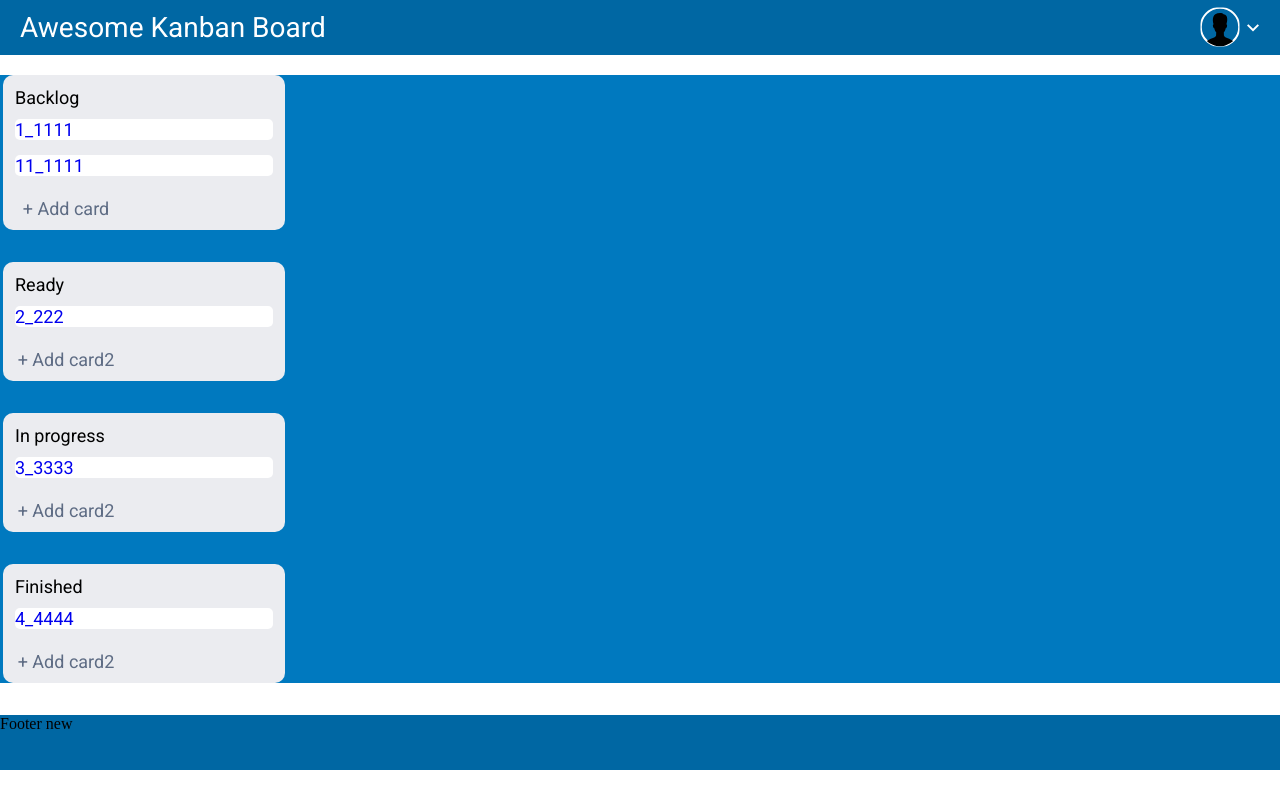
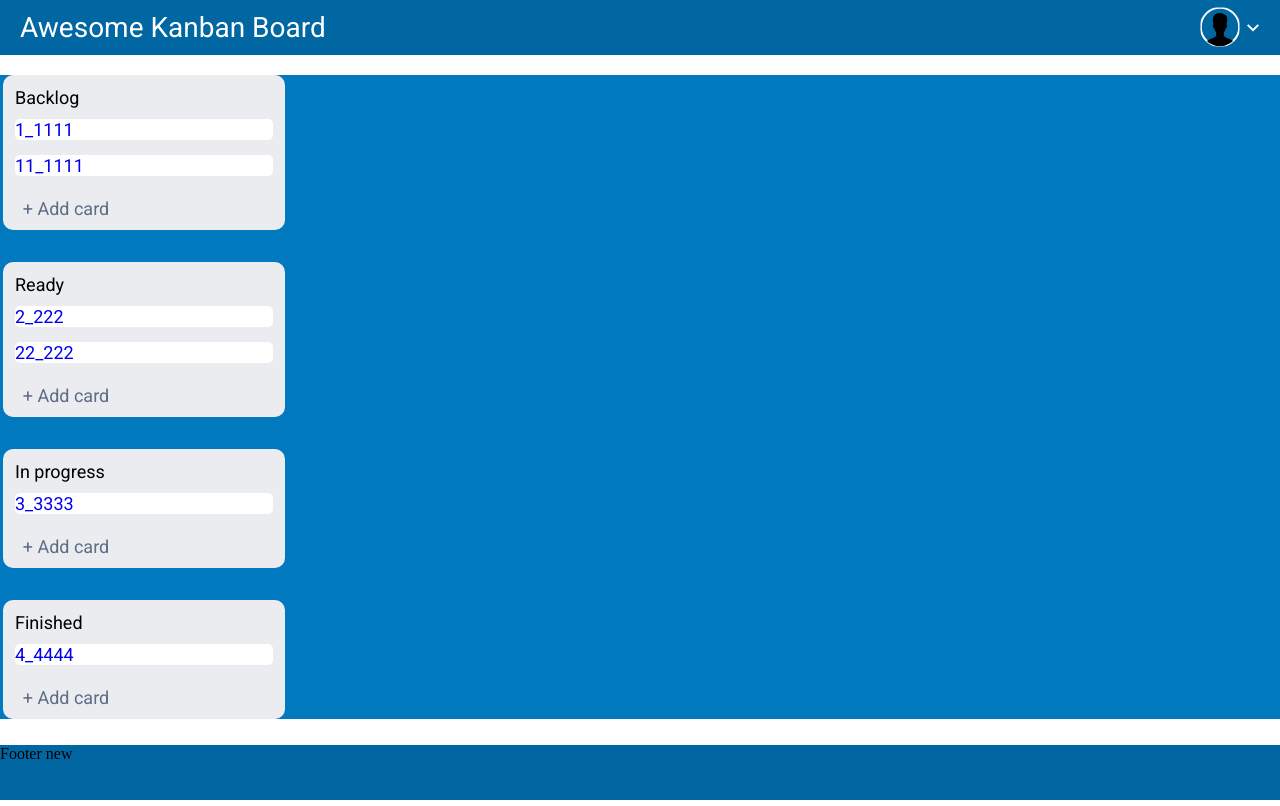
Before and after one commit to AlekseiGreen/kanban-app, a React (Create React App) app: page / in a window 1280 px wide. Built offline with nearby package versions, Linux system fonts and the light colour scheme.

Commit message:
Add Find ID

```diff
--- a/src/App.jsx
+++ b/src/App.jsx
@@ -1,4 +1,5 @@
 import { BrowserRouter as Router, Routes, Route, Link } from 'react-router-dom';
+import {useState} from "react";
 import "./App.css";
 import Header from "./Header.jsx";
 import Main from "./Main.jsx";
@@ -8,14 +9,124 @@ import Task from "./components/Task.jsx";
 
 
 function App(){
+    // массив
+    const dataMock = [
+        {
+                title: 'Backlog',
+                issues: [
+                    {
+                        id: 1,
+                        label: '1_1111',
+                description: 'Fix all the bugs 1'
+                    },
+                    {
+                    id: 11,
+                    label: '11_1111',
+            description: 'Fix all the bugs 11'
+                },
+            ],
+            onFunction: onWriteBacklog,
+        },
+        {
+            title: 'Ready',
+            issues: [
+                {
+                    id: 2,
+                    label: '2_222',
+                    description: 'Fix all the bugs 2'
+                },
+                {
+                    id: 22,
+                    label: '22_222',
+                    description: 'Fix all the bugs 22'
+                },
+            ],
+            onFunction: onWriteReady,
+        },
+        {
+            title: 'In progress',
+            issues: [
+                {
+                    id: 3,
+                    label: '3_3333',
+                    description: 'Fix all the bugs 3'
+                }
+            ],
+            onFunction: onWriteInProgress,
+        },
+        {
+            title: 'Finished',
+            issues: [
+                {
+                    id: 4,
+                    label: '4_4444',
+                    description: 'Fix all the bugs 4'
+                }
+            ],
+            onFunction: onWriteFinished,
+        },
+    ]
+
+    const [main, setMain] = useState(dataMock);
+    // Добавление задания в DataBase (Array)
+    function addDataBase(value, index){
+        let copyMain = Object.assign([], main);
+        let copyMainIssues = Object.assign([], copyMain[index].issues);
+        copyMainIssues.push({id: '', label: value, description: ''});
+        copyMain[index].issues = copyMainIssues;
+
+        setMain(copyMain);
+        // console.log("Copy=", copyMain);
+    }
+
+    // Удаление задания из DataBase (Array)
+    function delDataBase(in_index, in_index_issues){
+        let copyMain = Object.assign([], main);
+        let copyMainIssues = Object.assign([], copyMain[in_index].issues);
+
+        copyMainIssues.splice(in_index_issues, 1);
+
+        copyMain[in_index].issues = copyMainIssues;
+        setMain(copyMain);
+    }
+
+    // func onWriteBacklog
+    function onWriteBacklog(in_data){
+        addDataBase(in_data, 0);
+        console.log('Run from App=', main);
+    }
+
+    // func onWriteReady
+    function onWriteReady(in_data, in_index){
+        // 0 - Blacklog
+        delDataBase(0, in_index);
+        // 1 - Ready
+        addDataBase(in_data, 1);
+    }
+
+    // onWriteReady onWriteInProgress
+    function onWriteInProgress(in_, in_index){
+        // 1 - Ready
+        delDataBase(1, in_index);
+        // 2- InProgress
+        addDataBase(in_, 2);
+    }
+
+    // onWriteInProgress onWriteFinished
+    function onWriteFinished(in_, in_index){
+        // 2 - InProgress
+        delDataBase(2, in_index);
+        // 3 - Finished
+        addDataBase(in_, 3);
+    }
 
     return(
         <Router>
             <Header/>
 
                 <Routes>
-                    <Route path="/" element={<Main/>}/>
-                    <Route path="/:id" element={<TaskDetail/>}/>
+                    <Route path="/" element={<Main dataMock={main}/>}/>
+                    <Route path="/task/:id" element={<TaskDetail dataMock={main}/>} />
                     <Route path="*" element={<h1>Page not found</h1>}/>
                 </Routes>
 
--- a/src/Block.jsx
+++ b/src/Block.jsx
@@ -49,11 +49,11 @@ function Block(props){
     return(
         <div className="block">
             <div className="block-title">{props.array.title}</div>
-            {props.array.issues.map((element)=> <Link to={element.id} className="block-content">{element.label}</Link>)}
+            {props.array.issues.map((element)=> <Link to={`/task/${element.id}`} className="block-content">{element.label}</Link>)}
             {!visualInput && visual && <div className="block-input"><input type="text" ref={fileInputRef} onChange={handleEnter}/></div>}
             {!visualInput && !visual &&  <div className="block-add"><div className="block-add-text" onClick={onVision}>+ Add card</div></div>}
             {!visualInput && visual && <div className="block-submit"><div className="block-submit-text" onClick={()=>onSendBacklog(fileInputRef)}>Submit</div></div>}
-            {visualInput && !visual &&  <div className="block-add"><div className="block-add-text" onClick={onVision}>+ Add card2</div></div>}
+            {visualInput && !visual &&  <div className="block-add"><div className="block-add-text" onClick={onVision}>+ Add card</div></div>}
             {visualInput && visual && <Select
                 send={onSendBlock}
                 options={props.partArray}
--- a/src/Main.jsx
+++ b/src/Main.jsx
@@ -1,117 +1,8 @@
-import {useState} from "react";
 import "./Main.css";
 import Block from "./Block.jsx";
 
 
-function Main(){
-
-    // массив
-    const dataMock = [
-        {
-             title: 'Backlog',
-             issues: [
-                 {
-                     id: '1',
-                     label: '1_1111',
-             description: 'Fix all the bugs 1'
-                 },
-                 {
-                    id: '11',
-                    label: '11_1111',
-            description: 'Fix all the bugs 11'
-                },
-            ],
-            onFunction: onWriteBacklog,
-        },
-        {
-            title: 'Ready',
-            issues: [
-                {
-                    id: '2',
-                    label: '2_222',
-                    description: 'Fix all the bugs 3'
-                }
-            ],
-            onFunction: onWriteReady,
-        },
-        {
-            title: 'In progress',
-            issues: [
-                {
-                    id: '3',
-                    label: '3_3333',
-                    description: 'Fix all the bugs 3'
-                }
-            ],
-            onFunction: onWriteInProgress,
-        },
-        {
-            title: 'Finished',
-            issues: [
-                {
-                    id: '4',
-                    label: '4_4444',
-                    description: 'Fix all the bugs 4'
-                }
-            ],
-            onFunction: onWriteFinished,
-        },
-    ]
-
-
-    const [main, setMain] = useState(dataMock);
-    // Добавление задания в DataBase (Array)
-    function addDataBase(value, index){
-        let copyMain = Object.assign([], main);
-        let copyMainIssues = Object.assign([], copyMain[index].issues);
-        copyMainIssues.push({id: '', label: value, description: ''});
-        copyMain[index].issues = copyMainIssues;
-
-        setMain(copyMain);
-        // console.log("Copy=", copyMain);
-    }
-
-    // Удаление задания из DataBase (Array)
-    function delDataBase(in_index, in_index_issues){
-        let copyMain = Object.assign([], main);
-        let copyMainIssues = Object.assign([], copyMain[in_index].issues);
-
-        copyMainIssues.splice(in_index_issues, 1);
-
-        copyMain[in_index].issues = copyMainIssues;
-        setMain(copyMain);
-
-    }
-
-    // func onWriteBacklog
-    function onWriteBacklog(in_data){
-        addDataBase(in_data, 0);
-        console.log('New Main', main);
-    }
-
-    // func onWriteReady
-    function onWriteReady(in_data, in_index){
-        // 0 - Blacklog
-        delDataBase(0, in_index);
-        // 1 - Ready
-        addDataBase(in_data, 1);
-    }
-
-    // onWriteReady onWriteInProgress
-    function onWriteInProgress(in_, in_index){
-        // 1 - Ready
-        delDataBase(1, in_index);
-        // 2- InProgress
-        addDataBase(in_, 2);
-    }
-
-    // onWriteInProgress onWriteFinished
-    function onWriteFinished(in_, in_index){
-        // 2 - InProgress
-        delDataBase(2, in_index);
-        // 3 - Finished
-        addDataBase(in_, 3);
-    }
+function Main(props){
 
     // Необходимо для сдвига массива (dataMock) влево
     let indexBack = 0;
@@ -120,7 +11,7 @@ function Main(){
         <div className="grid-main">
             <div  className="main">
                 {/* Вывод всех блоков в цикле */}
-                {main.map((element, index)=>
+                {props.dataMock.map((element, index)=>
                     {
 
                         let onFunc = element.onFunction;
@@ -133,7 +24,7 @@ function Main(){
                             <Block
                                 array={element}
                                 onWrite={onFunc}
-                                partArray={main[indexBack].issues}
+                                partArray={props.dataMock[indexBack].issues}
                                 index={index}
                             />)
                     }
--- a/src/TaskDetail.jsx
+++ b/src/TaskDetail.jsx
@@ -1,11 +1,24 @@
 import { useParams } from 'react-router-dom';
 
 
-function TaskDetail(){
-    const { id } = useParams()
+function TaskDetail(props){
+    const { id } = useParams();
+
+    function findTask(in_arr, in_index, in_id){
+      let copyMain = Object.assign([], in_arr);
+      let copyMainIssues = Object.assign([], copyMain[in_index].issues);
+      const copyId = copyMainIssues.find((element)=>element.id===Number(in_id));
+      return(copyId);
+    }
+    console.log("FindTask=",findTask(props.dataMock, 1, id));
 
     return (
-      <h1>Book {id}</h1>
+      <>
+        <h1>Label {}</h1>
+        <div>ID {id}</div>
+        <div>Descr {}</div>
+      </>
+
     )
 }
 
```
